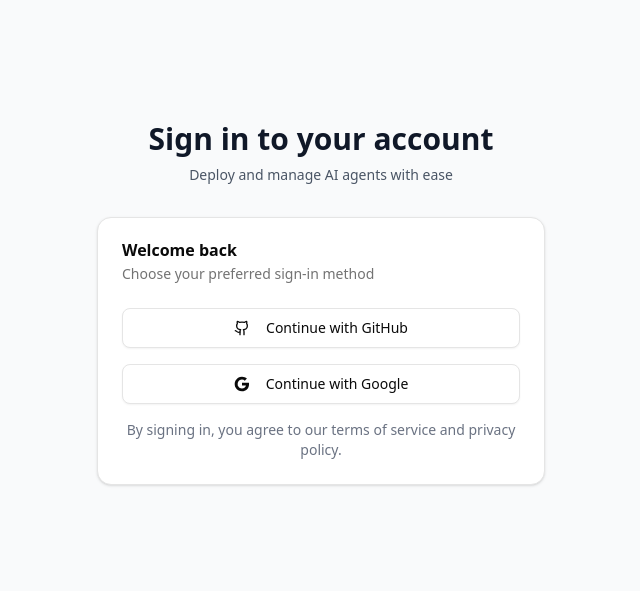
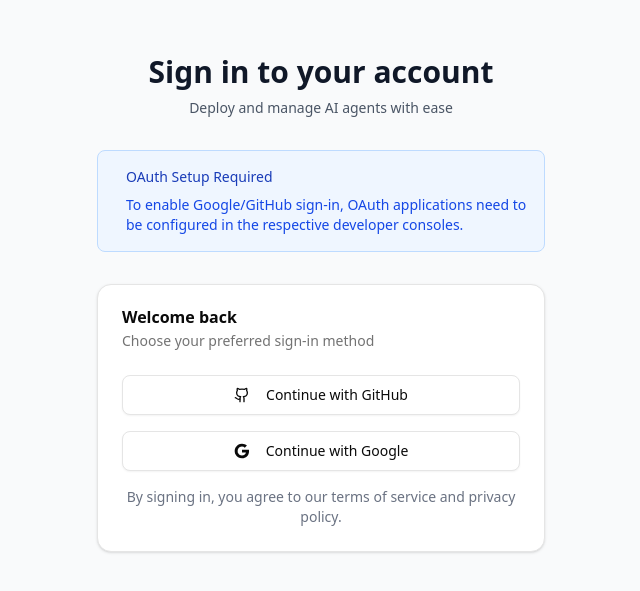
Before and after one commit to sajmeister/aaplat, a Next.js app: page /auth/signin in a window 1280 px wide. Shown: the part 109-700 px from the top of the page, without its empty margins (319-959 px from the left). Built offline with nearby package versions, Linux system fonts and the light colour scheme; no server answers.

Commit message:
feat: Add OAuth setup notice for production deployment

```diff
--- a/src/app/auth/signin/page.tsx
+++ b/src/app/auth/signin/page.tsx
@@ -26,6 +26,21 @@ export default async function SignInPage() {
             Deploy and manage AI agents with ease
           </p>
         </div>
+
+        {/* Development Notice */}
+        <div className="bg-blue-50 border border-blue-200 rounded-md p-4">
+          <div className="flex">
+            <div className="ml-3">
+              <h3 className="text-sm font-medium text-blue-800">
+                OAuth Setup Required
+              </h3>
+              <div className="mt-2 text-sm text-blue-700">
+                <p>To enable Google/GitHub sign-in, OAuth applications need to be configured in the respective developer consoles.</p>
+              </div>
+            </div>
+          </div>
+        </div>
+
         <SignInForm />
       </div>
     </div>
```
